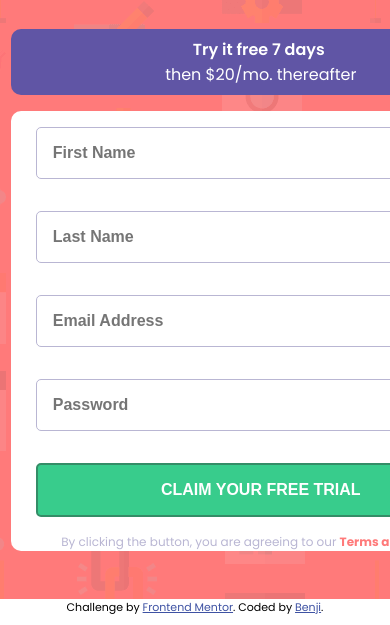
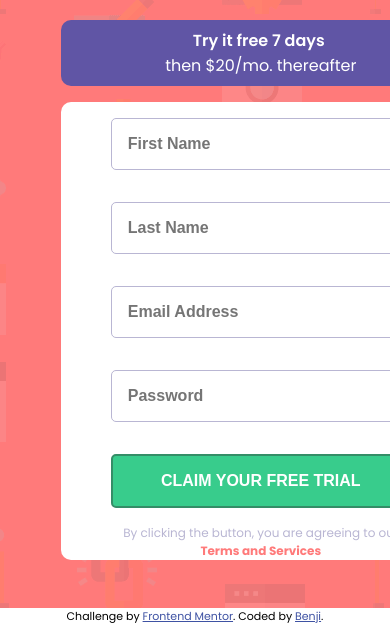
Before and after one commit to Benji963/Redone-Intro-component-with-sign-up-form.to, a plain HTML site: page index.html in a window 390 px wide. Shown: the part 263-888 px from the top of the page. Drawn offline with Linux system fonts and the light colour scheme.

Commit message:
Update style.css

```diff
--- a/style.css
+++ b/style.css
@@ -173,7 +173,7 @@ button:hover {
   }
 
   .wrapper {
-    width: 500px;
+    width: 400px;
   }
 
   .free-days {
@@ -190,7 +190,21 @@ button:hover {
     margin-bottom: 3rem;
   }
 
+.input-control {
+    width: 300px;
+  }
+
+  .input-control input {
+    width: 300px;
+  }
+
+  button {
+    width: 300px;
+  }
+
   .terms {
+    text-align: center;
+    width: 300px;
     margin-top: 1rem;
   }
 }
```
